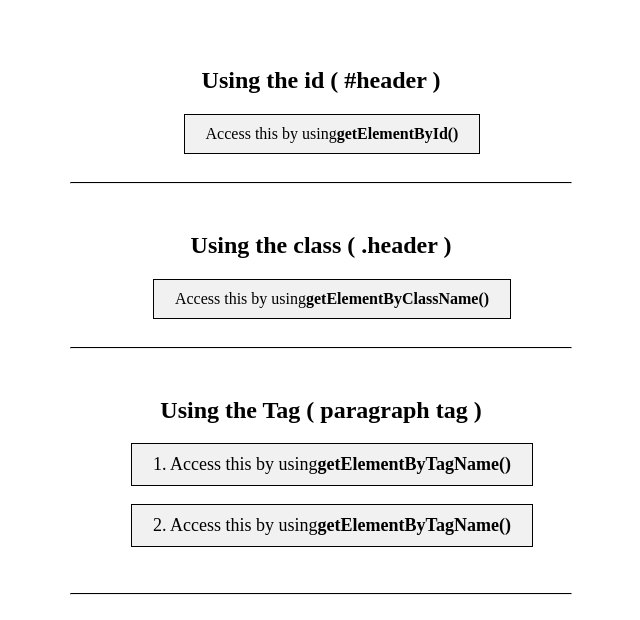
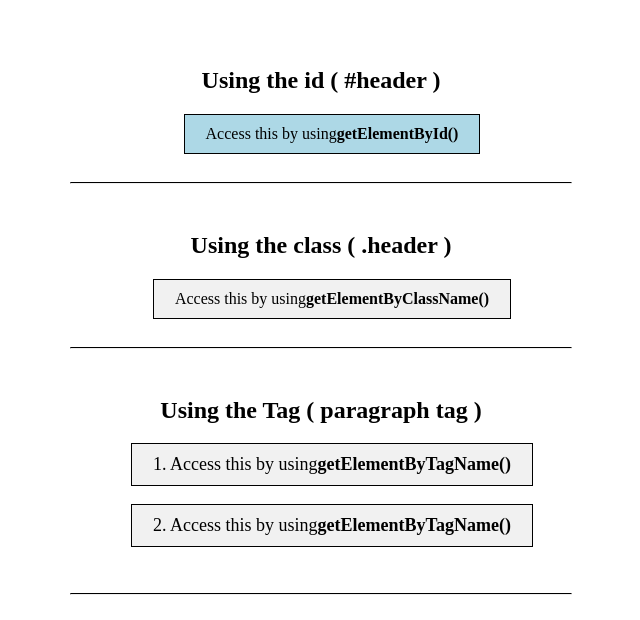
Before and after one commit to Kkknight-12/DOM, a plain HTML site: page udemy/clyde-udemy-part1/section-3/index.html in a window 1280 px wide. Shown: the part 93-713 px from the top of the page, without its empty margins (319-959 px from the left). Drawn offline with Linux system fonts and the light colour scheme.

Commit message:
WIP section 3

```diff
--- a/udemy/clyde-udemy-part1/section-3/index.html
+++ b/udemy/clyde-udemy-part1/section-3/index.html
@@ -61,8 +61,8 @@
       <!--     Section 1 -->
       <div style="margin-top: 70px">
         <h2>Using the id ( #header )</h2>
-        <div class="box">
-          Access this by using <strong>getElementById()</strong>
+        <div class="box" id="header">
+          Access this by using <strong> getElementById()</strong>
         </div>
       </div>
     </div>
--- a/udemy/clyde-udemy-part1/section-3/main.js
+++ b/udemy/clyde-udemy-part1/section-3/main.js
@@ -53,3 +53,12 @@ console.dir(document)
  *
  * Everything you see is the element
  * */
+
+// -----------------------------------------------------------------------------
+
+// 1. Accessing the DOM with getElementById
+
+const header = document.getElementById('header')
+header.style.backgroundColor = 'lightblue'
+
+//
```
